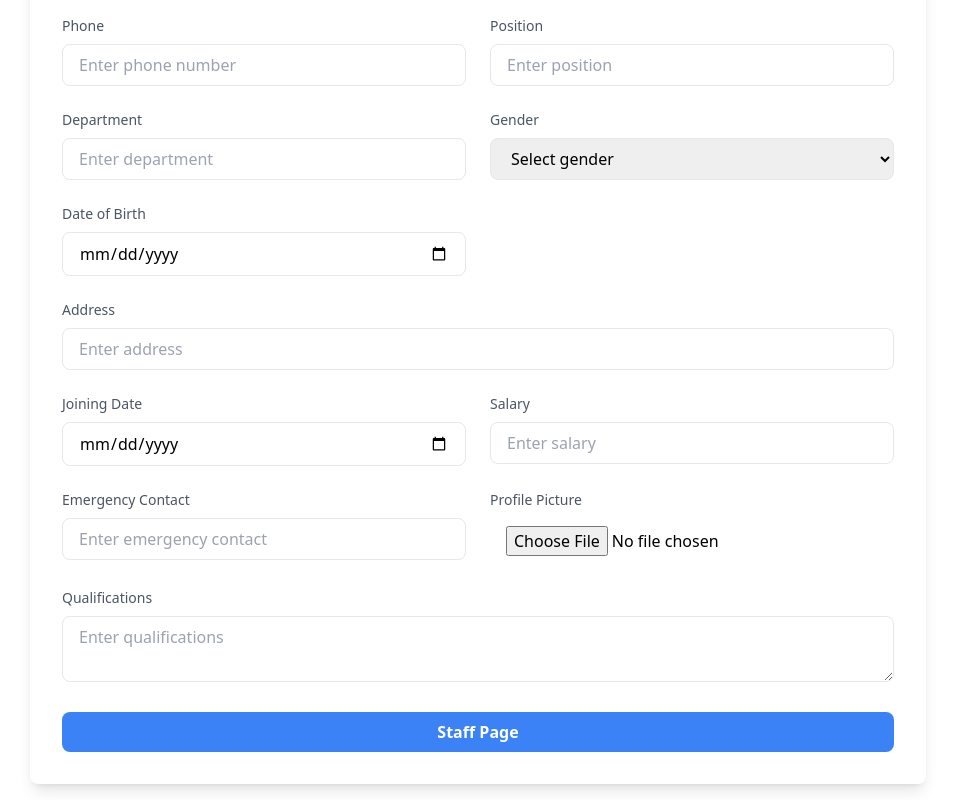
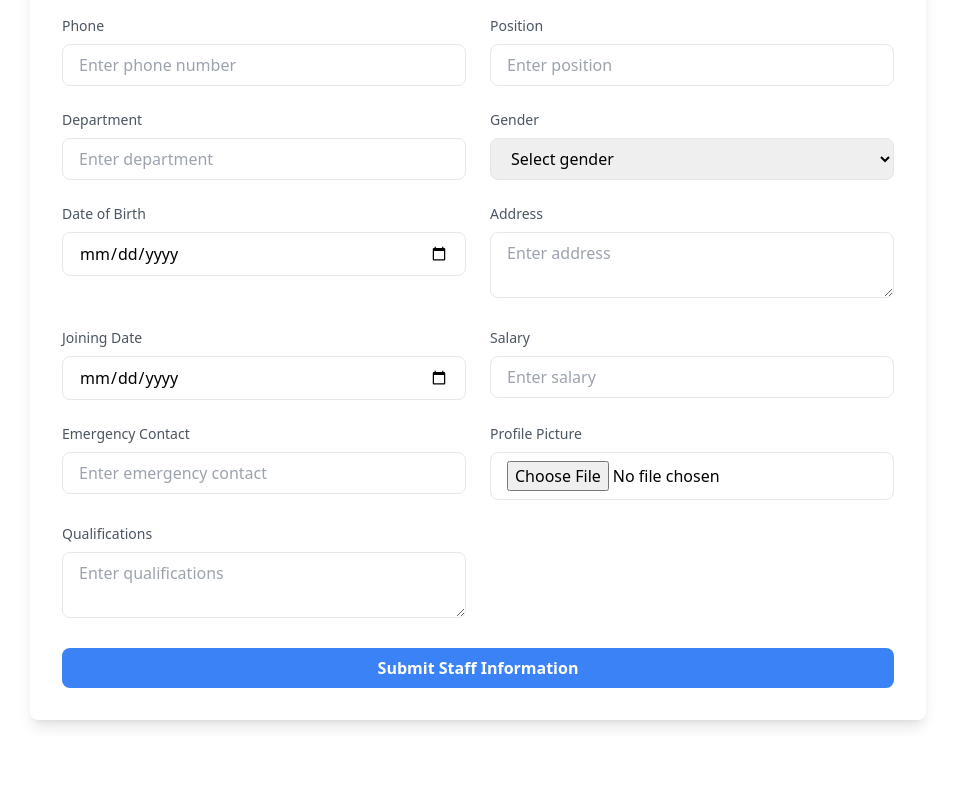
Before and after one commit to Istart-macbell/Library_frontend, a React (Create React App) app: page /add-staff in a window 1280 px wide. Shown: the part 292-1092 px from the top of the page, without its empty margins (162-1117 px from the left). After the commit the page ends 1028 px from the top, so only its background shows below. Built offline with nearby package versions, Linux system fonts and the light colour scheme.

Commit message:
add staff api integrated

```diff
--- a/src/Staff/Staffpage.js
+++ b/src/Staff/Staffpage.js
@@ -1,6 +1,7 @@
 import React, { useState } from "react";
 
 const StaffPage = () => {
+  const [loading,setLoading]=useState(false);
   const [formData, setFormData] = useState({
     firstName: "",
     lastName: "",
@@ -19,6 +20,7 @@ const StaffPage = () => {
     qualifications: "",
   });
 
+
   const handleInputChange = (e) => {
     const { name, value } = e.target;
     setFormData({ ...formData, [name]: value });
@@ -28,10 +30,33 @@ const StaffPage = () => {
     setFormData({ ...formData, profilePicture: e.target.files[0] });
   };
 
-    const handleSubmit = (e) => {
+  const API_KEY = localStorage.getItem('token');
+  const handleSubmit = async (e) => {
     e.preventDefault();
-    console.log("Form Submitted: ", formData);
-    // Add logic to submit the form (e.g., API call)
+    setLoading(true);
+
+    const payload = new FormData();
+    for (const key in formData) {
+      payload.append(key, formData[key]);
+    }
+
+    try {
+      const response = await fetch("https://library-backend-4335.onrender.com/api/admin/add-staff", {
+        method: "POST",
+        headers: {
+          Authorization: `Bearer ${API_KEY}`,
+          "Content-Type": "application/json",
+        },
+        body: payload,
+      });
+      const result = await response.json();
+      console.log("Response: ", result);
+    } catch (error) {
+      console.error("Error submitting the form: ", error);
+    }
+    finally{
+      setLoading(false);
+    }
   };
 
   return (
@@ -40,10 +65,14 @@ const StaffPage = () => {
         <h1 className="mb-6 text-2xl font-bold text-center text-gray-700">
           Staff Page
         </h1>
-        <form onSubmit={handleSubmit} className="grid grid-cols-1 gap-6 md:grid-cols-2">
-          {/* First Name */}
+        <form
+          onSubmit={handleSubmit}
+          className="grid grid-cols-1 gap-6 md:grid-cols-2"
+        >
           <div>
-            <label className="block text-sm font-medium text-gray-600">First Name</label>
+            <label className="block text-sm font-medium text-gray-600">
+              First Name
+            </label>
             <input
               type="text"
               name="firstName"
@@ -54,9 +83,10 @@ const StaffPage = () => {
             />
           </div>
 
-          {/* Last Name */}
           <div>
-            <label className="block text-sm font-medium text-gray-600">Last Name</label>
+            <label className="block text-sm font-medium text-gray-600">
+              Last Name
+            </label>
             <input
               type="text"
               name="lastName"
@@ -67,7 +97,6 @@ const StaffPage = () => {
             />
           </div>
 
-          {/* Email */}
           <div>
             <label className="block text-sm font-medium text-gray-600">Email</label>
             <input
@@ -80,9 +109,10 @@ const StaffPage = () => {
             />
           </div>
 
-          {/* Password */}
           <div>
-            <label className="block text-sm font-medium text-gray-600">Password</label>
+            <label className="block text-sm font-medium text-gray-600">
+              Password
+            </label>
             <input
               type="password"
               name="password"
@@ -93,11 +123,10 @@ const StaffPage = () => {
             />
           </div>
 
-          {/* Phone */}
           <div>
             <label className="block text-sm font-medium text-gray-600">Phone</label>
             <input
-                type="tel"
+              type="text"
               name="phone"
               value={formData.phone}
               onChange={handleInputChange}
@@ -106,9 +135,10 @@ const StaffPage = () => {
             />
           </div>
 
-          {/* Position */}
           <div>
-            <label className="block text-sm font-medium text-gray-600">Position</label>
+            <label className="block text-sm font-medium text-gray-600">
+              Position
+            </label>
             <input
               type="text"
               name="position"
@@ -119,9 +149,10 @@ const StaffPage = () => {
             />
           </div>
 
-          {/* Department */}
           <div>
-            <label className="block text-sm font-medium text-gray-600">Department</label>
+            <label className="block text-sm font-medium text-gray-600">
+              Department
+            </label>
             <input
               type="text"
               name="department"
@@ -132,7 +163,6 @@ const StaffPage = () => {
             />
           </div>
 
-          {/* Gender */}
           <div>
             <label className="block text-sm font-medium text-gray-600">Gender</label>
             <select
@@ -142,15 +172,16 @@ const StaffPage = () => {
               className="w-full px-4 py-2 mt-2 border rounded-lg focus:ring-2 focus:ring-blue-400"
             >
               <option value="">Select gender</option>
-            <option value="male">Male</option>
-            <option value="female">Female</option>
-            <option value="other">Other</option>
+              <option value="Male">Male</option>
+              <option value="Female">Female</option>
+              <option value="Other">Other</option>
             </select>
           </div>
 
-          {/* Date of Birth */}
           <div>
-            <label className="block text-sm font-medium text-gray-600">Date of Birth</label>
+            <label className="block text-sm font-medium text-gray-600">
+              Date of Birth
+            </label>
             <input
               type="date"
               name="dateOfBirth"
@@ -160,11 +191,11 @@ const StaffPage = () => {
             />
           </div>
 
-          {/* Address */}
-        <div className="md:col-span-2">
-            <label className="block text-sm font-medium text-gray-600">Address</label>
-            <input
-            type="text"
+          <div>
+            <label className="block text-sm font-medium text-gray-600">
+              Address
+            </label>
+            <textarea
               name="address"
               value={formData.address}
               onChange={handleInputChange}
@@ -173,9 +204,10 @@ const StaffPage = () => {
             />
           </div>
 
-          {/* Joining Date */}
           <div>
-            <label className="block text-sm font-medium text-gray-600">Joining Date</label>
+            <label className="block text-sm font-medium text-gray-600">
+              Joining Date
+            </label>
             <input
               type="date"
               name="joiningDate"
@@ -185,7 +217,6 @@ const StaffPage = () => {
             />
           </div>
 
-          {/* Salary */}
           <div>
             <label className="block text-sm font-medium text-gray-600">Salary</label>
             <input
@@ -198,11 +229,12 @@ const StaffPage = () => {
             />
           </div>
 
-          {/* Emergency Contact */}
           <div>
-            <label className="block text-sm font-medium text-gray-600">Emergency Contact</label>
+            <label className="block text-sm font-medium text-gray-600">
+              Emergency Contact
+            </label>
             <input
-            type="tel"
+              type="text"
               name="emergencyContact"
               value={formData.emergencyContact}
               onChange={handleInputChange}
@@ -211,36 +243,38 @@ const StaffPage = () => {
             />
           </div>
 
-          {/* Profile Picture */}
           <div>
-            <label className="block text-sm font-medium text-gray-600">Profile Picture</label>
+            <label className="block text-sm font-medium text-gray-600">
+              Profile Picture
+            </label>
             <input
               type="file"
               name="profilePicture"
               onChange={handleFileChange}
-            className="w-full px-4 py-2 mt-2"
+              className="w-full px-4 py-2 mt-2 border rounded-lg focus:ring-2 focus:ring-blue-400"
             />
           </div>
 
-          {/* Qualifications */}
-        <div className="md:col-span-2">
-            <label className="block text-sm font-medium text-gray-600">Qualifications</label>
+          <div>
+            <label className="block text-sm font-medium text-gray-600">
+              Qualifications
+            </label>
             <textarea
               name="qualifications"
               value={formData.qualifications}
               onChange={handleInputChange}
               placeholder="Enter qualifications"
               className="w-full px-4 py-2 mt-2 border rounded-lg focus:ring-2 focus:ring-blue-400"
-            ></textarea>
+            />
           </div>
 
-          {/* Submit Button */}
           <div className="md:col-span-2">
             <button
+              disabled={loading}
               type="submit"
               className="w-full px-4 py-2 font-bold text-white bg-blue-500 rounded-lg hover:bg-blue-600 focus:outline-none focus:ring-2 focus:ring-blue-400"
             >
-            Staff Page
+              {loading ? 'Loading...' :"Submit Staff Information"}
             </button>
           </div>
         </form>
```
Lines whose indentation alone changed are shown as unchanged.
